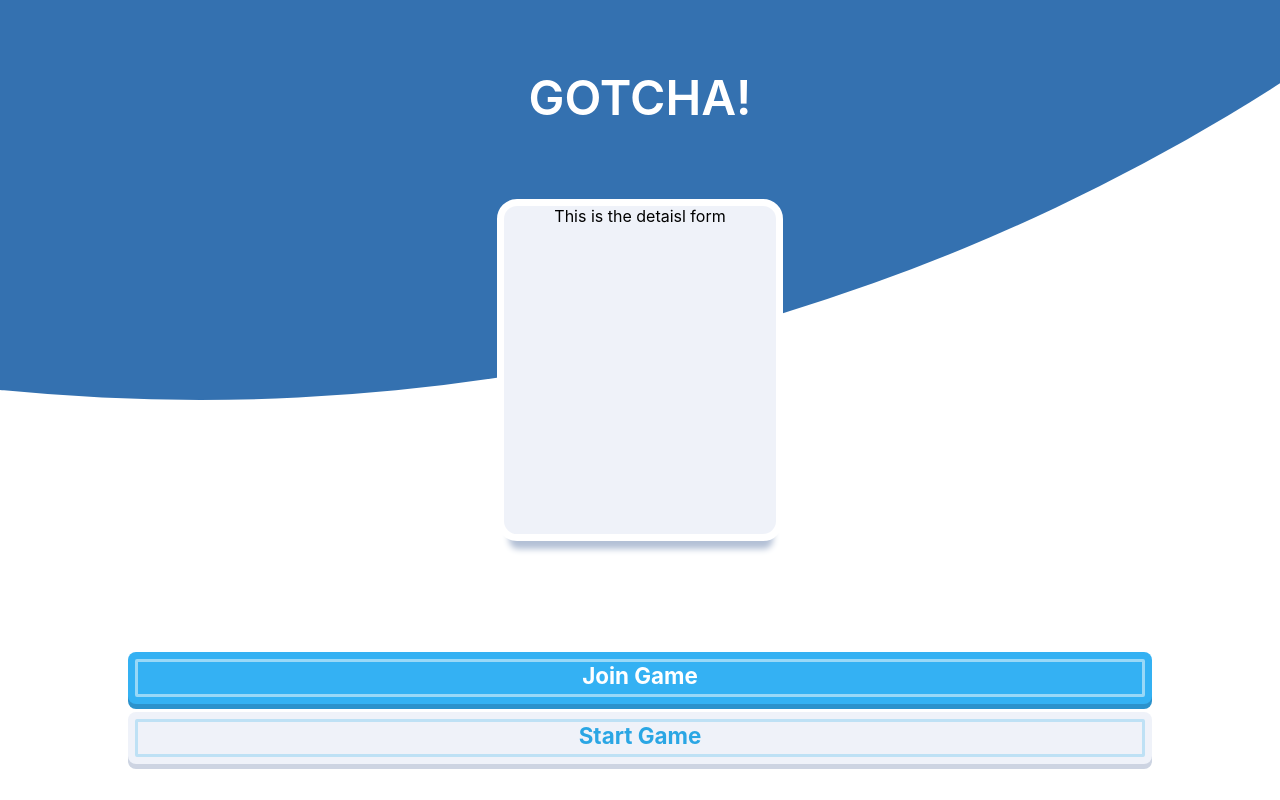
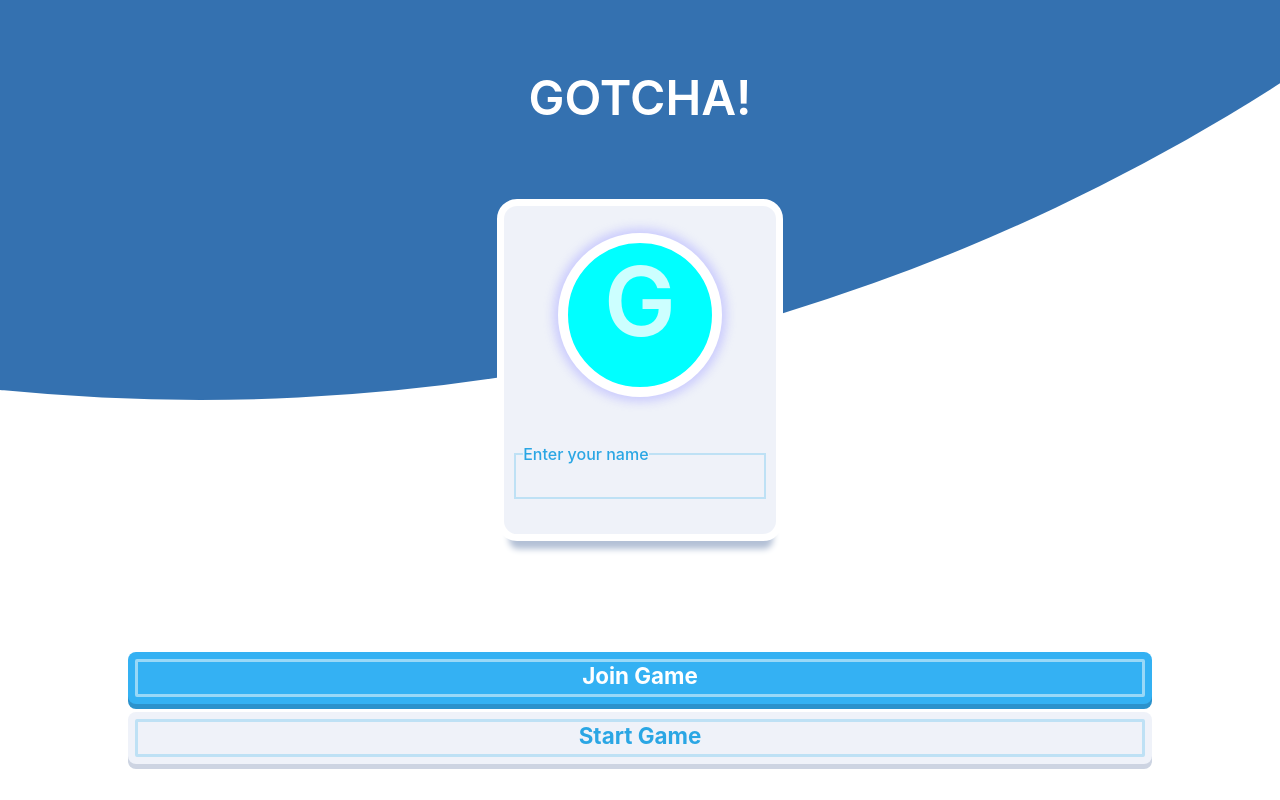
Before and after one commit to 4444yashaswi/gotcha, a React (Create React App) app in the folder client/: page /landing in a window 1280 px wide. Built offline with nearby package versions, Linux system fonts and the light colour scheme.

Commit message:
UPDATE: Landing page functional components

```diff
--- /dev/null
+++ b/client/src/Components/DetailsForm/DetailsForm.css
@@ -0,0 +1,45 @@
+.details-form--container {
+    /* background-color: green; */
+    /* height: 100%; */
+}
+
+.details-form--avatar {
+    height: 18vh;
+    width: 18vh;
+    margin: auto;
+    margin-top: 10%;
+    margin-bottom: 10%;
+    border: 10px solid #FFFFFF;
+    box-shadow: 0 0 10px 5px rgba(190, 190, 255, 0.7);
+    border-radius: 50% / 50%;
+    /* background-color: aqua; */
+    font-size: 12vh;
+    font-weight: 600;
+    color: rgba(255, 255, 255, 0.8);
+}
+
+.details-form--name-container {
+    position: relative;
+    margin-top: 7vh;
+}
+
+.details-form--input-label {
+    position: absolute;
+    top: -1.1vh;
+    left: 2.4vh;
+    background-color: #EFF2F9;
+    font-weight: 500;
+    color: #2AA6E4;
+}
+
+.details-form--input-field {
+    background: transparent;
+    width: 90%;
+    height: 5vh;
+    border: 2px solid #BEE1F5; /*#34B1F3*/
+    font-size: large;
+}
+
+.details-form--input-field:focus {
+    border-color: #34B1F3;
+}
--- /dev/null
+++ b/client/src/Components/DetailsForm/DetailsForm.js
@@ -0,0 +1,56 @@
+import React, { useEffect, useState } from "react";
+import "./DetailsForm.css";
+
+const LandingForm = ({
+  isError,
+  setIsError,
+  avatarInitial,
+  setAvatarInitial,
+}) => {
+  const [bgColor, setBgColor] = useState("aqua");
+  const [colorIndex, setColorIndex] = useState(0);
+
+  const colorsArr = ["aqua", "lightgreen", "pink", "yellow"];
+
+  const switchColor = () => {
+    setColorIndex((colorIndex + 1) % colorsArr.length);
+  };
+
+  const inputChangeHandler = e => {
+    setAvatarInitial(e.target.value.toUpperCase());
+    setIsError(false);
+  }
+
+  useEffect(() => {
+    setBgColor(colorsArr[colorIndex]);
+    // eslint-disable-next-line react-hooks/exhaustive-deps
+  }, [colorIndex]);
+
+  return (
+    <div className="details-form--container">
+      <div
+        className="details-form--avatar"
+        style={{ backgroundColor: bgColor }}
+        onClick={() => switchColor()}
+      >
+        {avatarInitial?.[0] || "G"}
+      </div>
+      <div className="details-form--name-container">
+        <div
+          className="details-form--input-label"
+          style={isError ? { color: "red" } : {}}
+        >
+          Enter your name
+        </div>
+        <input
+          className="details-form--input-field"
+          value={avatarInitial}
+          onChange={inputChangeHandler}
+          style={isError ? { borderColor: "pink" } : {}}
+        />
+      </div>
+    </div>
+  );
+};
+
+export default LandingForm;
--- a/client/src/Components/UI/CommonButton.js
+++ b/client/src/Components/UI/CommonButton.js
@@ -1,12 +1,13 @@
 import React from "react";
 import "./CommonButton.css";
 
-const CommonButton = ({ isPrimary, children }) => {
+const CommonButton = ({ isPrimary, functionality, children }) => {
   return (
     <div
       className={
         isPrimary ? "btn-container--primary" : "btn-container--secondary"
       }
+      onClick={functionality}
     >
       <div
         className={isPrimary ? "btn-border--primary" : "btn-border--secondary"}
--- a/client/src/pages/Landing.js
+++ b/client/src/pages/Landing.js
@@ -1,18 +1,59 @@
-import React from "react";
+import React, { useState } from "react";
 import CommonButton from "../Components/UI/CommonButton";
+import DetailsForm from "../Components/DetailsForm/DetailsForm";
 
 const Landing = () => {
+  const [avatarInitial, setAvatarInitial] = useState();
+  const [isError, setIsError] = useState(false);
+
+  const inputCheck = () => {
+    if (avatarInitial?.length && avatarInitial.length !== 0) {
+      setIsError(false);
+      return !false;
+    } else {
+      setIsError(true);
+      return !true;
+    }
+  };
+
+  const joinGameHandler = () => {
+    let isValid = inputCheck();
+    if (isValid) {
+      console.log(avatarInitial + "Proceed to Join a game");
+    } else {
+      console.log("Error occured while trying to join a game");
+    }
+  };
+
+  const startGameHandler = () => {
+    let isValid = inputCheck();
+    if (isValid) {
+      console.log(avatarInitial + "Proceed to Start a game");
+    } else {
+      console.log("Error occured while trying to Start a game");
+    }
+  };
+
   return (
     <div className="landing-page--container">
       <div className="landing-page--bg-container" />'
       <div className="landing-page--body-container">
         <div className="landing-page--header">GOTCHA!</div>
         <div className="landing-page--details-form">
-          This is the detaisl form
+          <DetailsForm
+            avatarInitial={avatarInitial}
+            setAvatarInitial={setAvatarInitial}
+            isError={isError}
+            setIsError={setIsError}
+          />
         </div>
         <div className="landing-page--btns-container">
-          <CommonButton isPrimary>Join Game</CommonButton>
-          <CommonButton>Start Game</CommonButton>
+          <CommonButton isPrimary functionality={joinGameHandler}>
+            Join Game
+          </CommonButton>
+          <CommonButton functionality={startGameHandler}>
+            Start Game
+          </CommonButton>
         </div>
       </div>
     </div>
```
